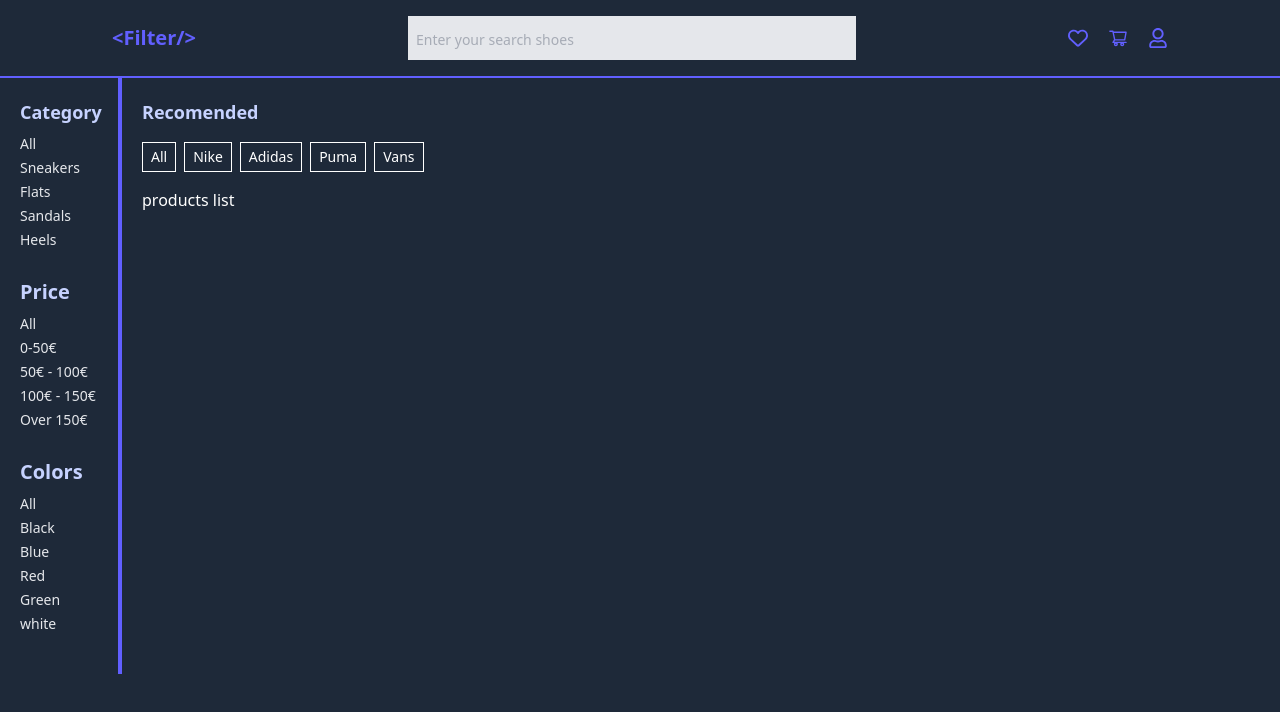
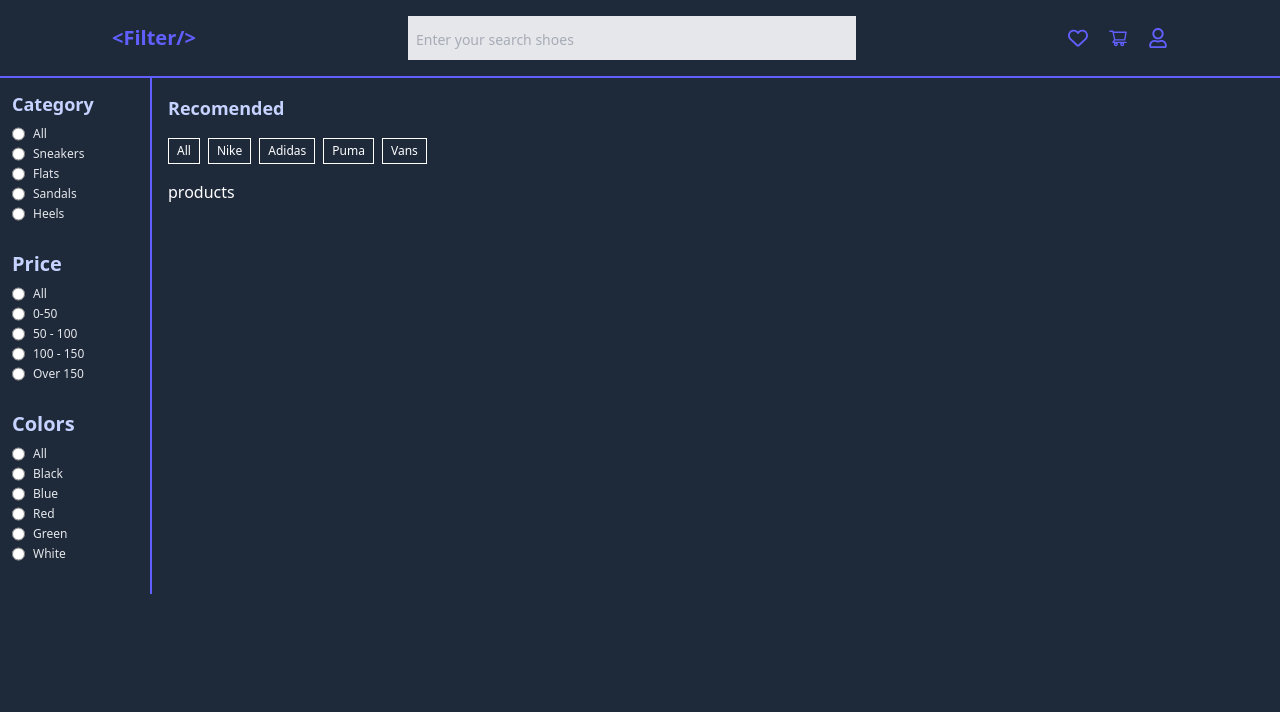
Before and after one commit to lucho20pt/react-demos, a React (Vite) app in the folder 03-RefreshProjects/10-advance-filtering/: page / in a window 1280 px wide. Shown: the top 712 px of the page. Built offline with nearby package versions, Linux system fonts and the light colour scheme.

Commit message:
upd: 10-advance-filtering => layout

```diff
--- a/03-RefreshProjects/10-advance-filtering/src/App.jsx
+++ b/03-RefreshProjects/10-advance-filtering/src/App.jsx
@@ -1,6 +1,6 @@
 import BrandFilter from './components/BrandFilter'
-import Header from './components/header/Header'
-import Sidebar from './components/sidebar/Sidebar'
+import Header from './layout/header/Header'
+import Sidebar from './layout/sidebar/Sidebar'
 
 const App = () => {
   return (
@@ -11,10 +11,12 @@ const App = () => {
       <Header />
       <div className="container flex flex-row text-left">
         <Sidebar />
-        <main className="flex flex-col text-left p-5 gap-4 border-l-2 border-indigo-500">
+        <main className="flex flex-col text-left p-4 gap-4 border-l-2 border-indigo-500">
           <h2 className="text-lg font-bold text-indigo-200">Recomended</h2>
           <BrandFilter />
-          <section>products list</section>
+          <section className="grid lg:grid-cols-4 md:grid-cols-2 gap-10">
+            products
+          </section>
         </main>
       </div>
     </div>
--- a/03-RefreshProjects/10-advance-filtering/src/components/BrandFilter.jsx
+++ b/03-RefreshProjects/10-advance-filtering/src/components/BrandFilter.jsx
@@ -1,14 +1,14 @@
 const BrandFilter = () => {
   return (
     <div
-      className="flex flex-row items-center justify-between gap-2
+      className="flex flex-row items-center justify-between sm:justify-start gap-2
     *:hover:opacity-80 *:cursor-pointer"
     >
-      <button className="px-2 py-1 border text-sm">All</button>
-      <button className="px-2 py-1 border text-sm">Nike</button>
-      <button className="px-2 py-1 border text-sm">Adidas</button>
-      <button className="px-2 py-1 border text-sm">Puma</button>
-      <button className="px-2 py-1 border text-sm">Vans</button>
+      <button className="px-2 py-1 border text-xs">All</button>
+      <button className="px-2 py-1 border text-xs">Nike</button>
+      <button className="px-2 py-1 border text-xs">Adidas</button>
+      <button className="px-2 py-1 border text-xs">Puma</button>
+      <button className="px-2 py-1 border text-xs">Vans</button>
     </div>
   )
 }
--- a/03-RefreshProjects/10-advance-filtering/src/components/sidebar/Sidebar.jsx
+++ /dev/null
@@ -1,36 +0,0 @@
-const Sidebar = () => {
-  return (
-    <section className="flex flex-col gap-2 w-[120px] p-5
-    text-left text-gray-200 border-r-2 border-indigo-500">
-      <h3 className="text-lg font-bold text-indigo-200">Category</h3>
-      <ul className="flex flex-col mb-5 text-sm gap-1">
-        <li>All</li>
-        <li>Sneakers</li>
-        <li>Flats</li>
-        <li>Sandals</li>
-        <li>Heels</li>
-      </ul>
-
-      <h3 className="text-xl font-bold text-indigo-200">Price</h3>
-      <ul className="flex flex-col mb-5 text-sm gap-1">
-        <li>All</li>
-        <li>0-50€</li>
-        <li>50€ - 100€</li>
-        <li>100€ - 150€</li>
-        <li>Over 150€</li>
-      </ul>
-
-      <h3 className="text-xl font-bold text-indigo-200">Colors</h3>
-      <ul className="flex flex-col mb-5 text-sm gap-1">
-        <li>All</li>
-        <li>Black</li>
-        <li>Blue</li>
-        <li>Red</li>
-        <li>Green</li>
-        <li>white</li>
-      </ul>
-    </section>
-  )
-}
-
-export default Sidebar
--- a/03-RefreshProjects/10-advance-filtering/src/index.css
+++ b/03-RefreshProjects/10-advance-filtering/src/index.css
@@ -1,2 +1,6 @@
 @import 'tailwindcss';
 @custom-variant dark (&:where(.dark, .dark *));
+html,
+body {
+  background: var(--color-gray-800);
+}
--- /dev/null
+++ b/03-RefreshProjects/10-advance-filtering/src/layout/sidebar/Sidebar.jsx
@@ -0,0 +1,222 @@
+const Sidebar = () => {
+  return (
+    <section
+      className="flex flex-col gap-2 w-[150px] p-3
+    text-left text-gray-200"
+    >
+      <h3 className="text-lg font-bold text-indigo-200">Category</h3>
+      <form>
+        <ul className="flex flex-col mb-5 text-xs gap-1">
+          <li>
+            <label className="flex gap-2 cursor-pointer" htmlFor="all-category">
+              <input
+                className="accent-pink-500"
+                type="radio"
+                name="category"
+                id="all-category"
+              />
+              <span>All</span>
+            </label>
+          </li>
+          <li>
+            <label
+              className="flex gap-2 cursor-pointer"
+              htmlFor="sneakers-category"
+            >
+              <input
+                className="accent-pink-500"
+                type="radio"
+                name="category"
+                id="sneakers-category"
+              />
+              <span>Sneakers</span>
+            </label>
+          </li>
+          <li>
+            <label
+              className="flex gap-2 cursor-pointer"
+              htmlFor="flats-category"
+            >
+              <input
+                className="accent-pink-500"
+                type="radio"
+                name="category"
+                id="flats-category"
+              />
+              <span>Flats</span>
+            </label>
+          </li>
+          <li>
+            <label
+              className="flex gap-2 cursor-pointer"
+              htmlFor="sandals-category"
+            >
+              <input
+                className="accent-pink-500"
+                type="radio"
+                name="category"
+                id="sandals-category"
+              />
+              <span>Sandals</span>
+            </label>
+          </li>
+          <li>
+            <label
+              className="flex gap-2 cursor-pointer"
+              htmlFor="heels-category"
+            >
+              <input
+                className="accent-pink-500"
+                type="radio"
+                name="category"
+                id="heels-category"
+              />
+              <span>Heels</span>
+            </label>
+          </li>
+        </ul>
+      </form>
+
+      <h3 className="text-xl font-bold text-indigo-200">Price</h3>
+      <form>
+        <ul className="flex flex-col mb-5 text-xs gap-1">
+          <li>
+            <label className="flex gap-2 cursor-pointer" htmlFor="all-price">
+              <input
+                className="accent-pink-500"
+                type="radio"
+                name="price"
+                id="all-price"
+              />
+              <span>All</span>
+            </label>
+          </li>
+          <li>
+            <label className="flex gap-2 cursor-pointer" htmlFor="price-0-50">
+              <input
+                className="accent-pink-500"
+                type="radio"
+                name="price"
+                id="price-0-50"
+              />
+              <span>0-50</span>
+            </label>
+          </li>
+          <li>
+            <label className="flex gap-2 cursor-pointer" htmlFor="price-50-100">
+              <input
+                className="accent-pink-500"
+                type="radio"
+                name="price"
+                id="price-50-100"
+              />
+              <span>50 - 100</span>
+            </label>
+          </li>
+          <li>
+            <label
+              className="flex gap-2 cursor-pointer"
+              htmlFor="price-100-150"
+            >
+              <input
+                className="accent-pink-500"
+                type="radio"
+                name="price"
+                id="price-100-150"
+              />
+              <span>100 - 150</span>
+            </label>
+          </li>
+          <li>
+            <label
+              className="flex gap-2 cursor-pointer"
+              htmlFor="price-over-150"
+            >
+              <input
+                className="accent-pink-500"
+                type="radio"
+                name="price"
+                id="price-over-150"
+              />
+              <span>Over 150</span>
+            </label>
+          </li>
+        </ul>
+      </form>
+
+      <h3 className="text-xl font-bold text-indigo-200">Colors</h3>
+      <form>
+        <ul className="flex flex-col mb-5 text-xs gap-1">
+          <li>
+            <label className="flex gap-2 cursor-pointer" htmlFor="all-color">
+              <input
+                className="accent-pink-500"
+                type="radio"
+                name="color"
+                id="all-color"
+              />
+              <span>All</span>
+            </label>
+          </li>
+          <li>
+            <label className="flex gap-2 cursor-pointer" htmlFor="black-color">
+              <input
+                className="accent-black"
+                type="radio"
+                name="color"
+                id="black-color"
+              />
+              <span>Black</span>
+            </label>
+          </li>
+          <li>
+            <label className="flex gap-2 cursor-pointer" htmlFor="blue-color">
+              <input
+                className="accent-blue-500"
+                type="radio"
+                name="color"
+                id="blue-color"
+              />
+              <span>Blue</span>
+            </label>
+          </li>
+          <li>
+            <label className="flex gap-2 cursor-pointer" htmlFor="red-color">
+              <input
+                className="accent-red-500"
+                type="radio"
+                name="color"
+                id="red-color"
+              />
+              <span>Red</span>
+            </label>
+          </li>
+          <li>
+            <label className="flex gap-2 cursor-pointer" htmlFor="green-color">
+              <input
+                className="accent-green-500"
+                type="radio"
+                name="color"
+                id="green-color"
+              />
+              <span>Green</span>
+            </label>
+          </li>
+          <li>
+            <label className="flex gap-2 cursor-pointer" htmlFor="white-color">
+              <input
+                className="accent-white"
+                type="radio"
+                name="color"
+                id="white-color"
+              />
+              <span>White</span>
+            </label>
+          </li>
+        </ul>
+      </form>
+    </section>
+  )
+}
+
+export default Sidebar
```
Also changed, not shown: 03-RefreshProjects/10-advance-filtering/src/layout/header/Header.jsx (renamed from 03-RefreshProjects/10-advance-filtering/src/components/Header/Header.jsx), 03-RefreshProjects/10-advance-filtering/src/layout/header/Navigation.jsx (renamed from 03-RefreshProjects/10-advance-filtering/src/components/Header/Navigation.jsx), 03-RefreshProjects/10-advance-filtering/src/layout/header/Search.jsx (renamed from 03-RefreshProjects/10-advance-filtering/src/components/Header/Search.jsx).
